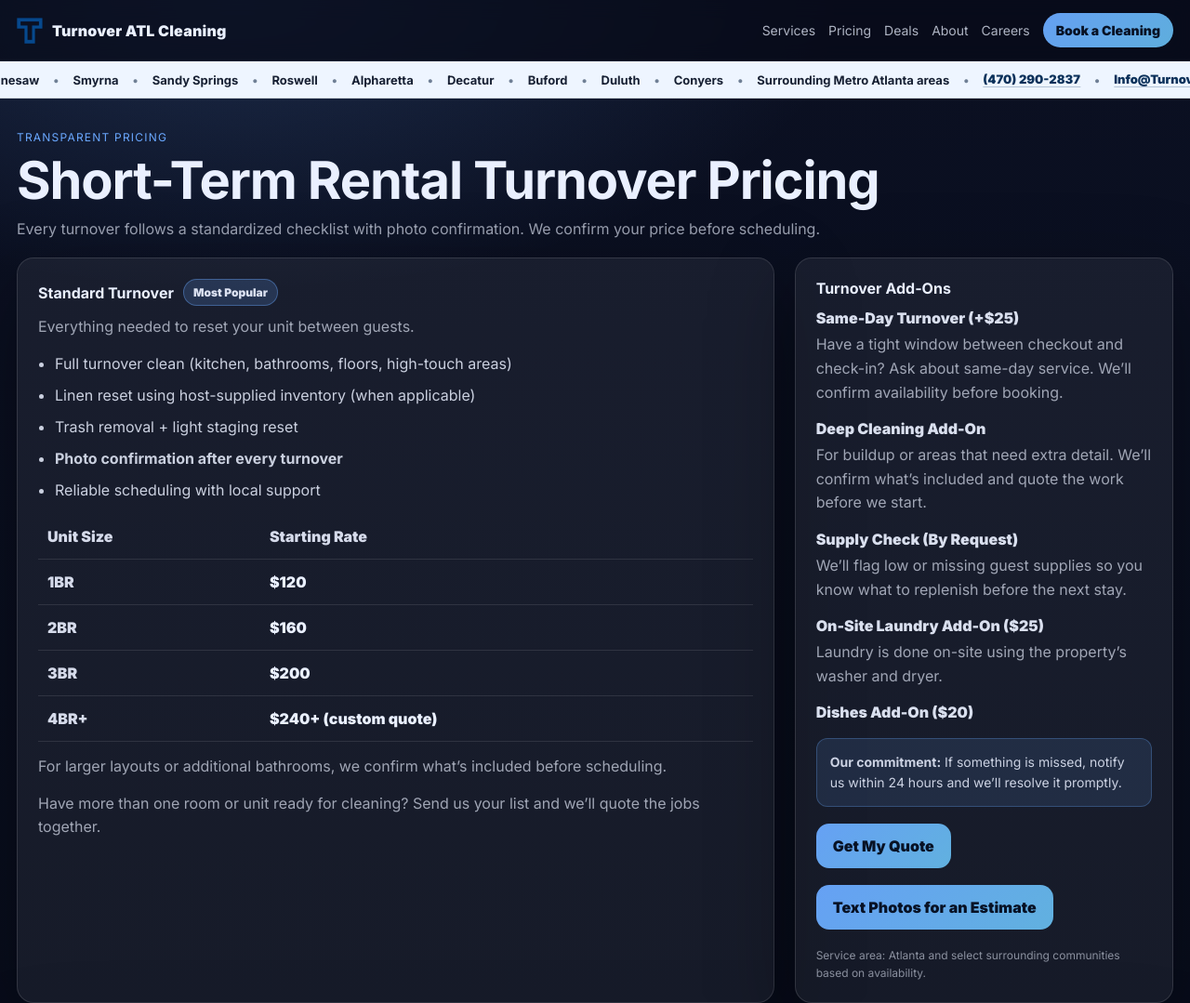
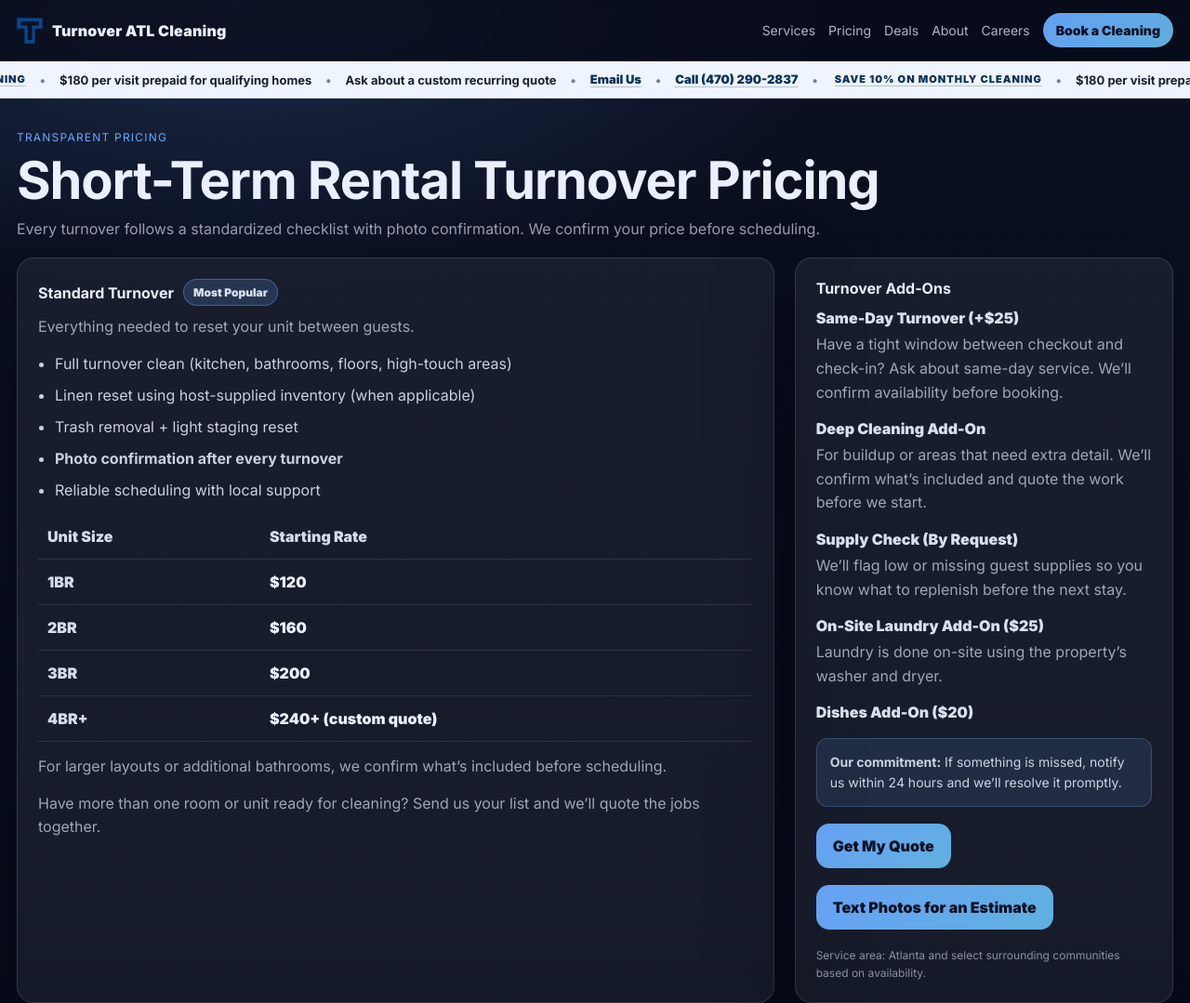
Before and after one commit to TurnoverAtl/turnoveratl-site, a plain HTML site: page pricing.html in a window 1280 px wide. Shown: the top 1079 px of the page at 93% size. Drawn offline with Linux system fonts and the light colour scheme.

Commit message:
Update pricing.html

```diff
--- a/pricing.html
+++ b/pricing.html
@@ -387,70 +387,32 @@
     </div>
   </header>
 
-  <div class="serviceBanner" role="region" aria-label="Service areas and contact information">
+  <div class="serviceBanner" role="region" aria-label="Recurring cleaning deals and contact information">
     <div class="serviceTicker">
       <div class="serviceTickerGroup">
-        <span class="serviceTickerLabel">Now serving</span>
-        <span>Atlanta</span>
-        <span class="serviceTickerDot">•</span>
-        <span>Marietta</span>
-        <span class="serviceTickerDot">•</span>
-        <span>Kennesaw</span>
-        <span class="serviceTickerDot">•</span>
-        <span>Smyrna</span>
-        <span class="serviceTickerDot">•</span>
-        <span>Sandy Springs</span>
-        <span class="serviceTickerDot">•</span>
-        <span>Roswell</span>
-        <span class="serviceTickerDot">•</span>
-        <span>Alpharetta</span>
-        <span class="serviceTickerDot">•</span>
-        <span>Decatur</span>
-        <span class="serviceTickerDot">•</span>
-        <span>Buford</span>
-        <span class="serviceTickerDot">•</span>
-        <span>Duluth</span>
-        <span class="serviceTickerDot">•</span>
-        <span>Conyers</span>
-        <span class="serviceTickerDot">•</span>
-        <span>Surrounding Metro Atlanta areas</span>
-        <span class="serviceTickerDot">•</span>
-        <a href="tel:+14702902837">(470) 290-2837</a>
-        <span class="serviceTickerDot">•</span>
-        <a href="mailto:Info@TurnoverAtl.com">Info@TurnoverAtl.com</a>
-        <span class="serviceTickerDot">•</span>
+        <a class="serviceTickerLabel" href="#deals">Save 10% on Monthly Cleaning</a>
+        <span class="serviceTickerDot" aria-hidden="true">•</span>
+        <span>$180 per visit prepaid for qualifying homes</span>
+        <span class="serviceTickerDot" aria-hidden="true">•</span>
+        <span>Ask about a custom recurring quote</span>
+        <span class="serviceTickerDot" aria-hidden="true">•</span>
+        <a href="mailto:ayinde@turnoveratl.com?subject=Recurring%20Cleaning%20Quote&amp;body=Hi%20Turnover%20ATL%2C%0D%0A%0D%0AI%27d%20like%20to%20ask%20about%20a%20prepaid%20cleaning%20plan%20or%20a%20custom%20recurring%20quote.%0D%0AZIP%20code%3A%20%0D%0APreferred%20plan%20or%20cleaning%20schedule%3A%20%0D%0A">Email Us</a>
+        <span class="serviceTickerDot" aria-hidden="true">•</span>
+        <a href="tel:+14702902837">Call (470) 290-2837</a>
+        <span class="serviceTickerDot" aria-hidden="true">•</span>
       </div>
 
       <div class="serviceTickerGroup" aria-hidden="true">
-        <span class="serviceTickerLabel">Now serving</span>
-        <span>Atlanta</span>
-        <span class="serviceTickerDot">•</span>
-        <span>Marietta</span>
-        <span class="serviceTickerDot">•</span>
-        <span>Kennesaw</span>
-        <span class="serviceTickerDot">•</span>
-        <span>Smyrna</span>
-        <span class="serviceTickerDot">•</span>
-        <span>Sandy Springs</span>
-        <span class="serviceTickerDot">•</span>
-        <span>Roswell</span>
-        <span class="serviceTickerDot">•</span>
-        <span>Alpharetta</span>
-        <span class="serviceTickerDot">•</span>
-        <span>Decatur</span>
-        <span class="serviceTickerDot">•</span>
-        <span>Buford</span>
-        <span class="serviceTickerDot">•</span>
-        <span>Duluth</span>
-        <span class="serviceTickerDot">•</span>
-        <span>Conyers</span>
-        <span class="serviceTickerDot">•</span>
-        <span>Surrounding Metro Atlanta areas</span>
-        <span class="serviceTickerDot">•</span>
-        <a href="tel:+14702902837" tabindex="-1">(470) 290-2837</a>
-        <span class="serviceTickerDot">•</span>
-        <a href="mailto:Info@TurnoverAtl.com" tabindex="-1">Info@TurnoverAtl.com</a>
-        <span class="serviceTickerDot">•</span>
+        <a class="serviceTickerLabel" href="#deals" tabindex="-1">Save 10% on Monthly Cleaning</a>
+        <span class="serviceTickerDot" aria-hidden="true">•</span>
+        <span>$180 per visit prepaid for qualifying homes</span>
+        <span class="serviceTickerDot" aria-hidden="true">•</span>
+        <span>Ask about a custom recurring quote</span>
+        <span class="serviceTickerDot" aria-hidden="true">•</span>
+        <a href="mailto:ayinde@turnoveratl.com?subject=Recurring%20Cleaning%20Quote&amp;body=Hi%20Turnover%20ATL%2C%0D%0A%0D%0AI%27d%20like%20to%20ask%20about%20a%20prepaid%20cleaning%20plan%20or%20a%20custom%20recurring%20quote.%0D%0AZIP%20code%3A%20%0D%0APreferred%20plan%20or%20cleaning%20schedule%3A%20%0D%0A" tabindex="-1">Email Us</a>
+        <span class="serviceTickerDot" aria-hidden="true">•</span>
+        <a href="tel:+14702902837" tabindex="-1">Call (470) 290-2837</a>
+        <span class="serviceTickerDot" aria-hidden="true">•</span>
       </div>
     </div>
   </div>
```
